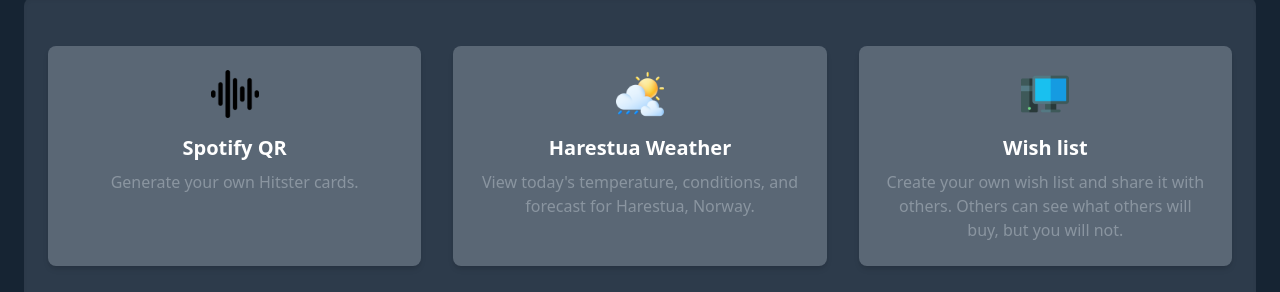
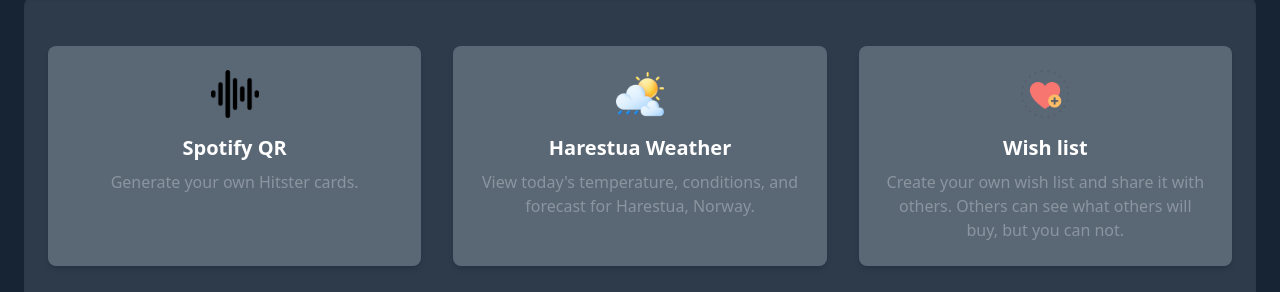
Before and after one commit to HNodeland/nodeland, a React (Vite) app in the folder client/: page / in a window 1280 px wide. Shown: the part 382-674 px from the top of the page. Built offline with nearby package versions, Linux system fonts and the light colour scheme; no server answers.

Commit message:
(fix): Changed icon for the new feature

```diff
--- a/client/src/App.jsx
+++ b/client/src/App.jsx
@@ -6,7 +6,7 @@
 // Import your images from the src/assets folder
 import spotifqrIcon from './assets/wave-sound.png';
 import weatherIcon  from './assets/weather.png';
-import linklyIcon   from './assets/computer.png';
+import wishListIcon   from './assets/add-to-favorites.png';
 import stackNoBg    from './assets/stack-no-bg.png';
 
 export default function App() {
@@ -98,13 +98,13 @@
             </div>
             <div className="p-6 bg-brand-mid rounded-lg shadow-md">
               <img
-                src={linklyIcon}
+                src={wishListIcon}
                 alt="Linkly URL Shortener"
                 className="h-12 w-12 mx-auto mb-4"
               />
               <h3 className="text-xl font-semibold mb-2">Wish list</h3>
               <p className="text-brand-light">
-                Create your own wish list and share it with others. Others can see what others will buy, but you will not.
+                Create your own wish list and share it with others. Others can see what others will buy, but you can not.
               </p>
             </div>
           </div>
```
